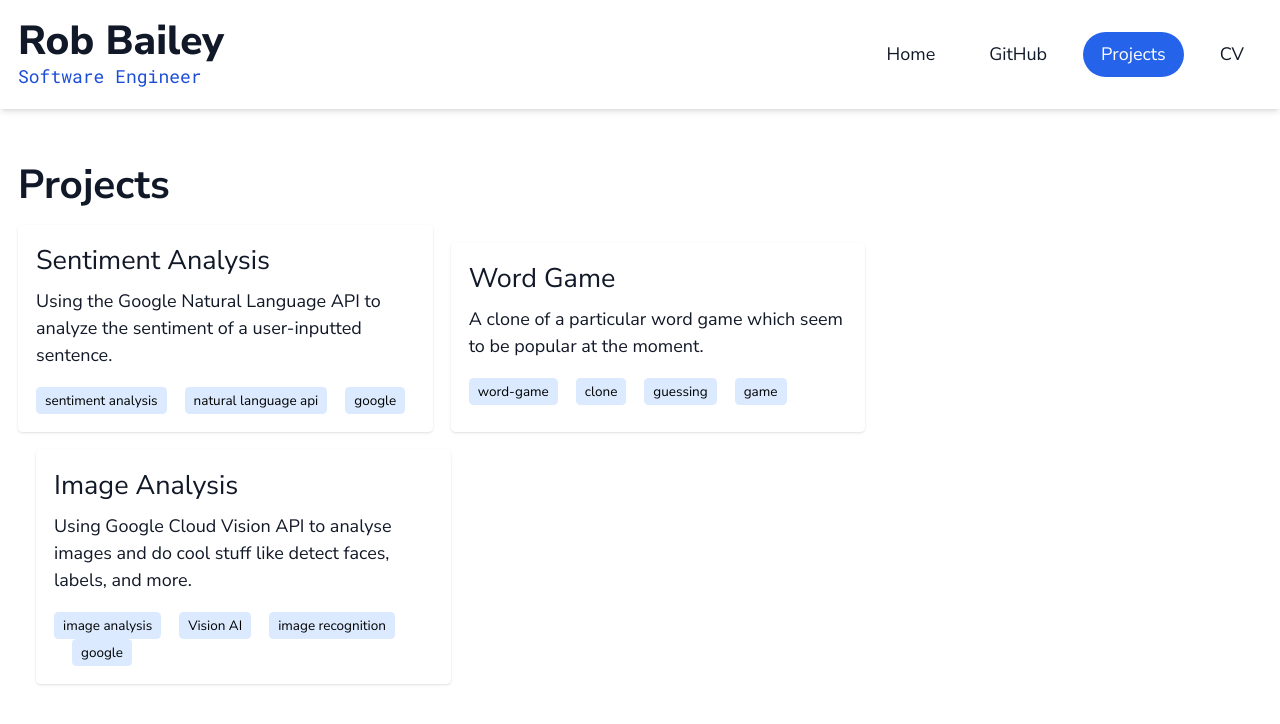
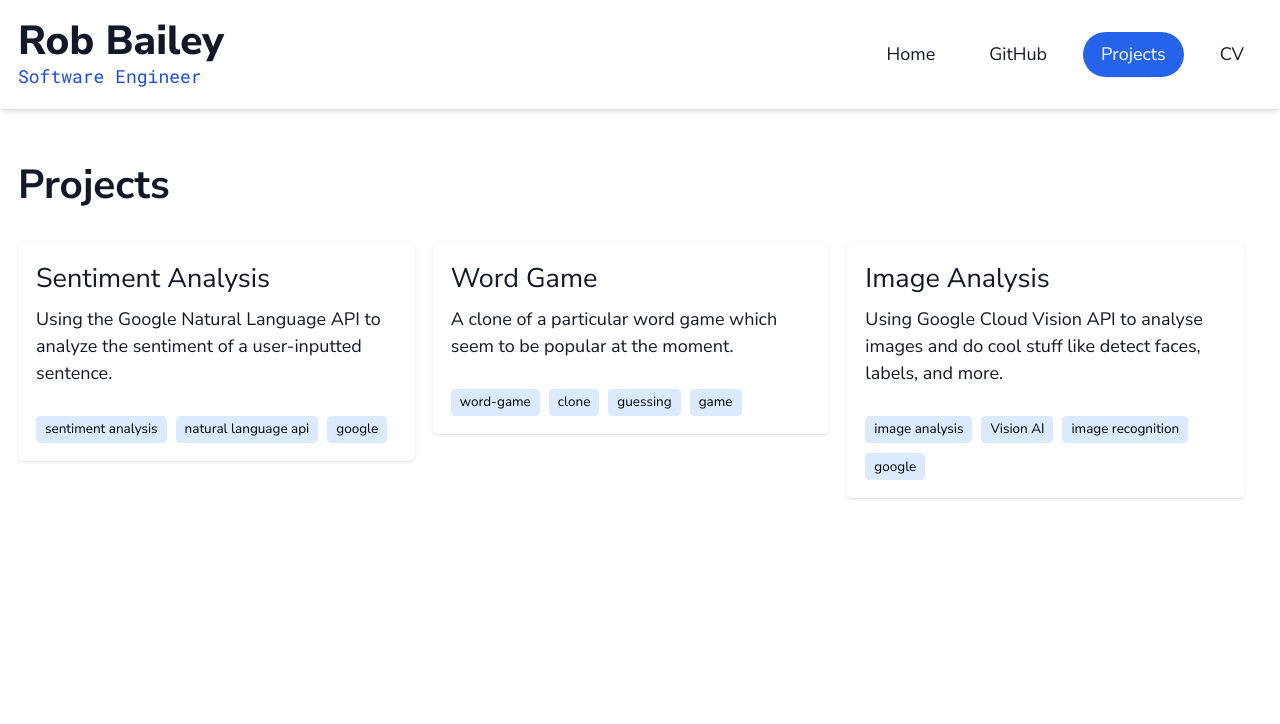
Before and after one commit to robbailey3/website-next, a Next.js app: page /projects in a window 1280 px wide. Shown: the top 724 px of the page. Built offline with nearby package versions, Linux system fonts and the light colour scheme.

Commit message:
build: updating project layout

```diff
--- a/src/features/projects/components/ProjectList/ProjectList.tsx
+++ b/src/features/projects/components/ProjectList/ProjectList.tsx
@@ -5,9 +5,16 @@ const ProjectList = () => {
   return (
     <section className="py-12">
       <h1 className="w-full text-4xl font-bold mb-4">Projects</h1>
-      <div className="flex flex-wrap space-x-4 space-y-4">
+      <div className="flex flex-wrap">
         {projects.map((project) => (
-          <ProjectListItem project={project} key={project.id}></ProjectListItem>
+          <div
+            key={project.id}
+            className="basis-full md:basis-1/2 xl:basis-1/3"
+          >
+            <div className="mr-4 mt-4">
+              <ProjectListItem project={project}></ProjectListItem>
+            </div>
+          </div>
         ))}
       </div>
     </section>
--- a/src/features/projects/components/ProjectListItem/ProjectListItem.tsx
+++ b/src/features/projects/components/ProjectListItem/ProjectListItem.tsx
@@ -10,29 +10,32 @@ export interface ProjectListItemProps {
 const ProjectListItem = (props: ProjectListItemProps) => {
   const { project } = props;
   return (
-    <Card className="basis-full md:basis-1/2 xl:basis-1/3 p-4">
-      <div>
+    <Card
+      className="p-4 flex flex-col justify-around h-full"
+      header={
         <h2 className="text-2xl mb-2">
           <Link href={`/projects/${project.slug}`}>
             <a href={`/projects/${project.slug}`}>{project.title}</a>
           </Link>
         </h2>
+      }
+    >
+      <>
+        <div>
+          <p>{project.description}</p>
         </div>
         <div>
-        <p>{project.description}</p>
           {project.keywords && project.keywords.length && (
-          <div
-            className="flex flex-wrap space-x-4 mt-4"
-            data-test="project-keywords"
-          >
+            <div className="flex flex-wrap mt-4" data-test="project-keywords">
               {project.keywords.map((keyword) => (
-              <Tag key={keyword} variant="primary">
-                {keyword}
-              </Tag>
+                <span key={keyword} className="mt-2 mr-2">
+                  <Tag variant="primary">{keyword}</Tag>
+                </span>
               ))}
             </div>
           )}
         </div>
+      </>
     </Card>
   );
 };
```
Lines whose indentation alone changed are shown as unchanged.
